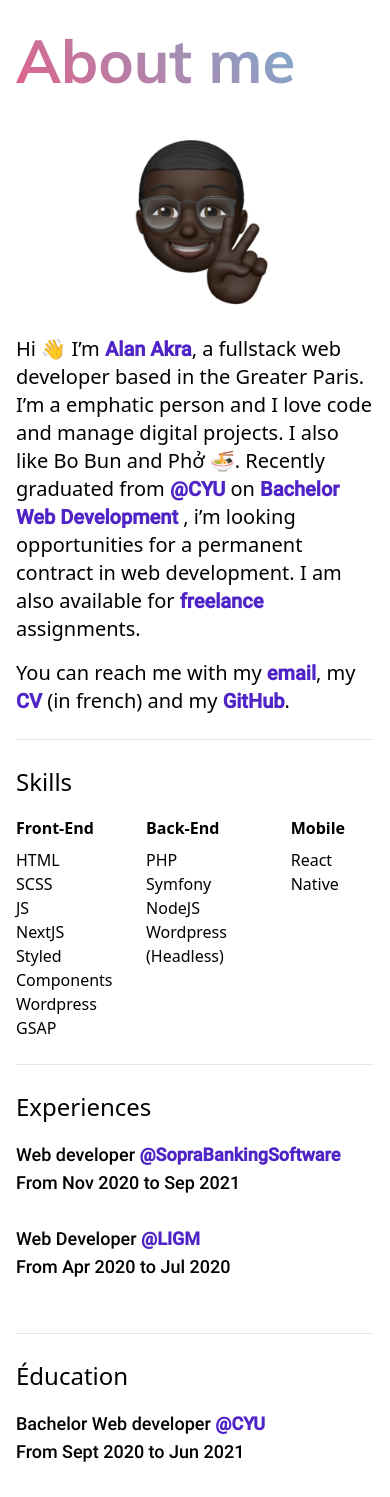
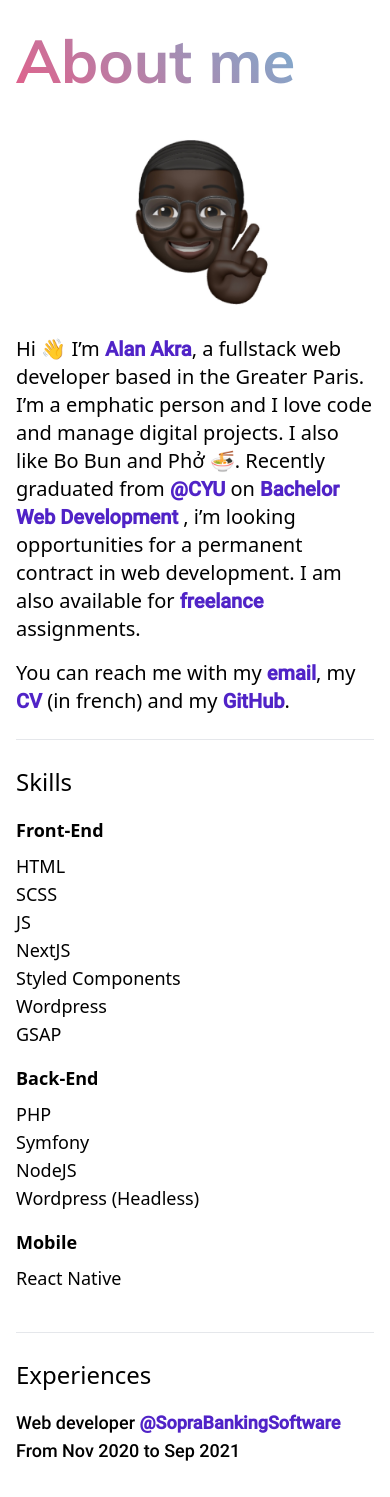
Before and after one commit to alanakra/alan-web, a Next.js app: page / in a window 390 px wide. Shown: the top 1497 px of the page. Built offline with nearby package versions, Linux system fonts and the light colour scheme.

Commit message:
CSS Fixes & mobile

```diff
--- a/pages/index.js
+++ b/pages/index.js
@@ -83,8 +83,8 @@
     <hr/>
 
     <h2 className="subtitle-page">Skills</h2>
-    <div className="flex justify-between">
-      <div className="item">
+    <div className="flex flex-col sm:justify-between sm:flex-row text-lg">
+      <div className="item mb-4">
         <p className="font-bold mb-2">Front-End</p>
           <ul>
             <li>HTML</li>
@@ -97,7 +97,7 @@
           </ul>
       </div>
 
-      <div className="item">
+      <div className="item mb-4">
       <p className="font-bold mb-2">Back-End</p>
           <ul>
             <li>PHP</li>
@@ -107,7 +107,7 @@
           </ul>
       </div>
 
-      <div className="item">
+      <div className="item mb-4">
       <p className="font-bold mb-2">Mobile</p>
           <ul>
             <li>React Native</li>
```
